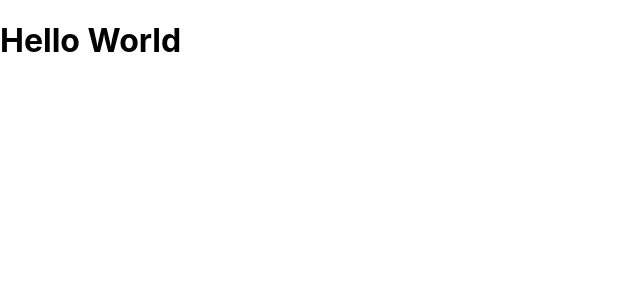
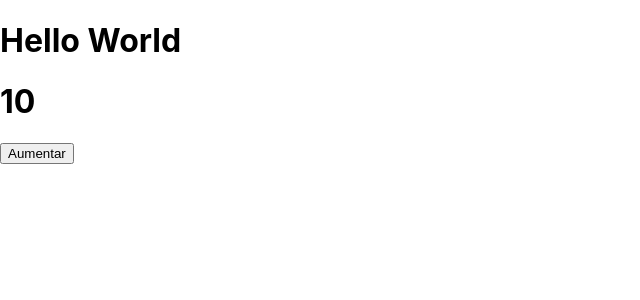
Before and after one commit to AdalbertCosta/stateseffectsreactj2s.dio.inter-, a React (Create React App) app: page / in a window 1280 px wide. Shown: the top 300 px of the page, without its empty margins (0-640 px from the left). Built offline with nearby package versions, Linux system fonts and the light colour scheme.

Commit message:
Criando component manualmente

```diff
--- a/src/Components/App/App.js
+++ b/src/Components/App/App.js
@@ -1,8 +1,12 @@
 import './App.css';
+import Counter from '../Counter/Counter';
 
 function App()  {
   return (
-  <h1>Hello World</h1>
+    <>
+      <h1>Hello World</h1>
+      <Counter/>
+    </>
   );
 }
 
--- /dev/null
+++ b/src/Components/Counter/Counter.js
@@ -0,0 +1,21 @@
+function Counter () {
+
+  let quantity = 10;
+
+  function upQuantity(){
+    quantity = quantity + 1;
+    document.getElementById("counter-box").innerHTML = quantity;
+    console.log(quantity);
+  }
+
+
+
+  return (
+    <>
+      <h1 id = "counter-box">{quantity}</h1>
+      <button onClick={upQuantity}>Aumentar</button>
+    </>
+  )
+}
+
+export default Counter;
```
